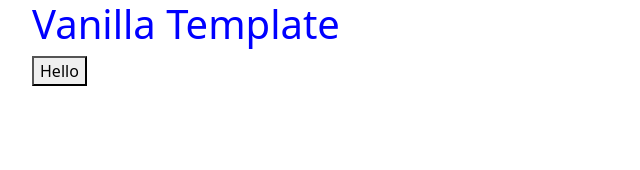
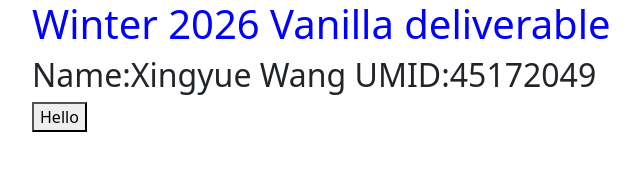
Before and after one commit to wxingyue-umich/w26-vanilla-final-deliverable, a website: page index.html in a window 1280 px wide. Shown: the whole page, without its empty margins (50-690 px from the left). Drawn offline with nearby package versions, Linux system fonts and the light colour scheme.

Commit message:
Add name in index.html

```diff
--- a/index.html
+++ b/index.html
@@ -10,7 +10,10 @@
 <body>
 <header class="container">
   <div class="row">
-    <h1 class="col">Vanilla Template</h1>
+    <h1 class="col">Winter 2026 Vanilla deliverable</h1>
+  </div>
+    <div class="row">
+    <h2 class="col">Name:Xingyue Wang UMID:45172049</h1>
   </div>
 </header>
   <main class="container">
```
